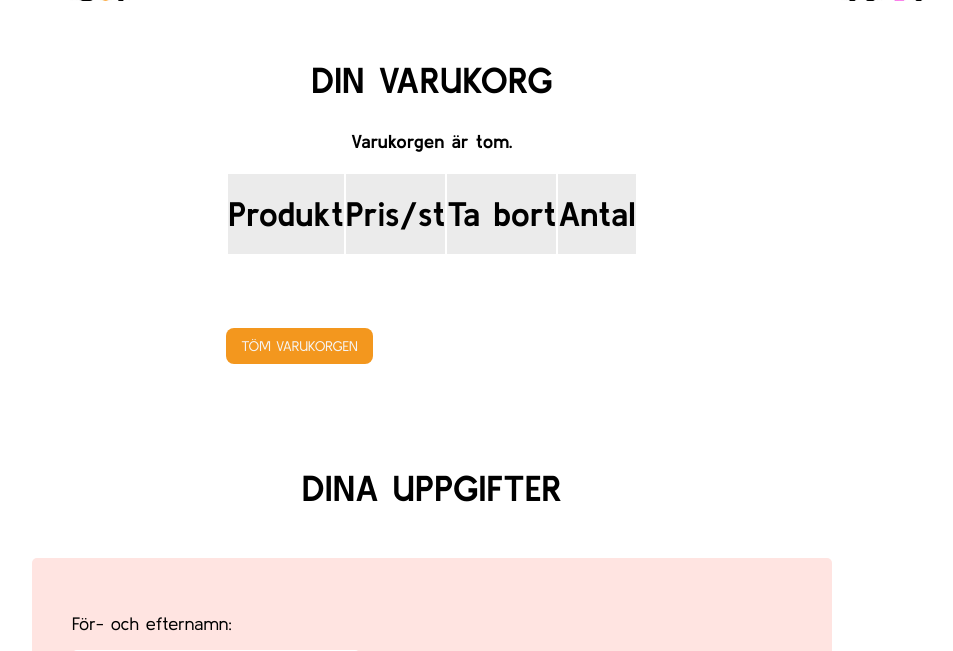
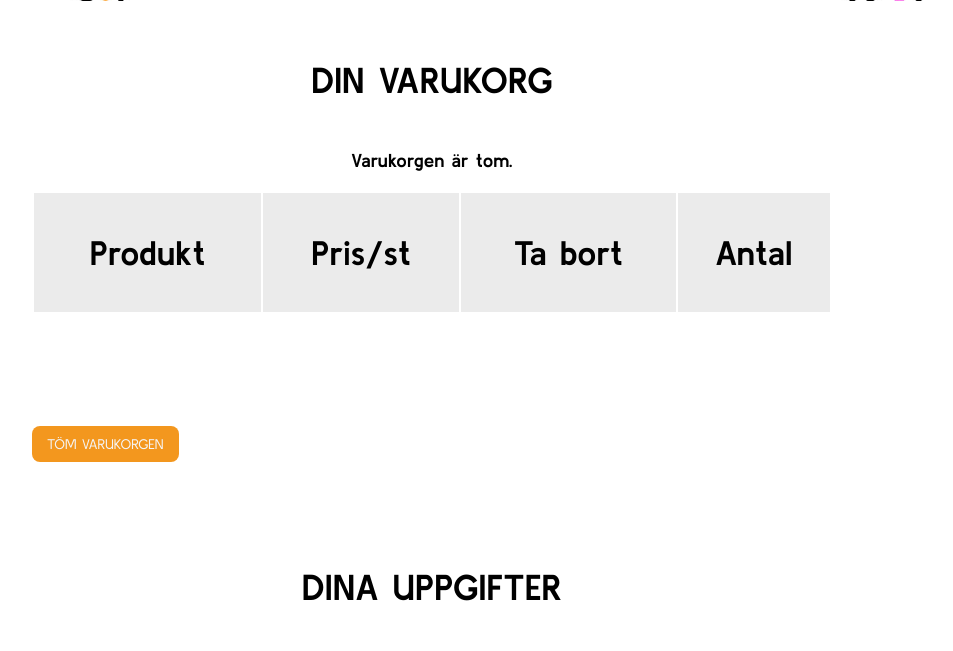
Before and after one commit to HannahO94/Projektarbete_webbshop, a PHP site: page /order/orderpage.php in a window 1280 px wide. Shown: the part 799-1450 px from the top of the page, without its empty margins (208-1161 px from the left). Run offline with PHP 8.4, Linux system fonts and the light colour scheme; data comes from the database, SQL or seed files in the repository; lists and menus that the app fills with data are empty.

Commit message:
lagt tillbaka klasser i orderpage

```diff
--- a/order/orderpage.php
+++ b/order/orderpage.php
@@ -16,14 +16,15 @@ require_once '../config/db.php';
 
   <h3 id="emptyCartText">Varukorgen är tom.</h3>
   <div id="shoppingCartContainer" class="hideCart">
-    <table>
+    <section class='table_container'>
+    <table class='table_orders'>
       <thead>
         <tr class='table_orders-row'>
         <th class='table_orders-head'>Produkt</th>
         <th class='table_orders-head'>Pris/st</th>
         <th class='table_orders-head'>Ta bort</th>
         <th class='table_orders-head' colspan="3">Antal</th>
-</tr>
+      </tr>
       </thead>
       <tbody id="cartItems">
         <!--här jobbar drawCart()-->
```
